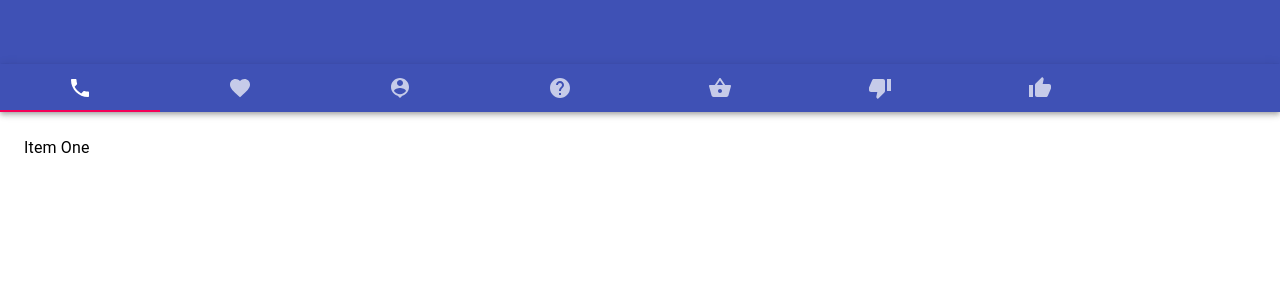
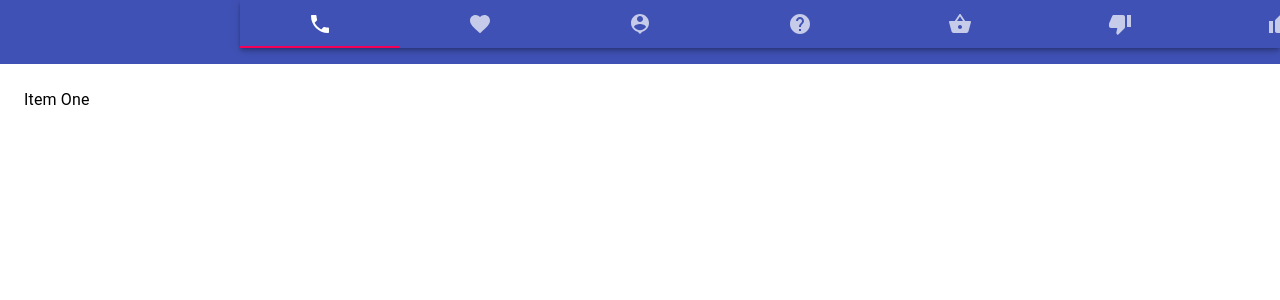
Before and after one commit to Madssimo/banco_datos, a React (Create React App) app in the folder banco-datos-app/: page / in a window 1280 px wide. Shown: the top 300 px of the page. Built offline with nearby package versions, Linux system fonts and the light colour scheme.

Commit message:
csx changes aplied to footer

```diff
--- a/banco-datos-app/src/components/App.js
+++ b/banco-datos-app/src/components/App.js
@@ -1,6 +1,6 @@
 import React, { Component } from 'react';
 import Header from './Layout/Header';
-import Footer from './Layout/Footer';
+import Footer from './Layout/Footer'
 
 export default class extends Component {
   render(){
--- a/banco-datos-app/src/components/Layout/Footer.js
+++ b/banco-datos-app/src/components/Layout/Footer.js
@@ -13,6 +13,8 @@ import ThumbDown from '@material-ui/icons/ThumbDown';
 import ThumbUp from '@material-ui/icons/ThumbUp';
 import Typography from '@material-ui/core/Typography';
 import Box from '@material-ui/core/Box';
+
+const drawerWidth = 240;
 
 function TabPanel(props) {
   const { children, value, index, ...other } = props;
@@ -50,6 +52,12 @@ const useStyles = makeStyles((theme) => ({
     width: '100%',
     backgroundColor: theme.palette.background.paper,
   },
+  appBar: {
+    [theme.breakpoints.up('sm')]: {
+      width: `calc(100% - ${drawerWidth}px)`,
+      marginLeft: drawerWidth,
+    },
+  },
 }));
 
 export default function ScrollableTabsButtonPrevent() {
@@ -62,7 +70,7 @@ export default function ScrollableTabsButtonPrevent() {
 
   return (
     <div className={classes.root}>
-      <AppBar position="static">
+      <AppBar position="fixed" className={classes.appBar}>
         <Tabs
           value={value}
           onChange={handleChange}
```
